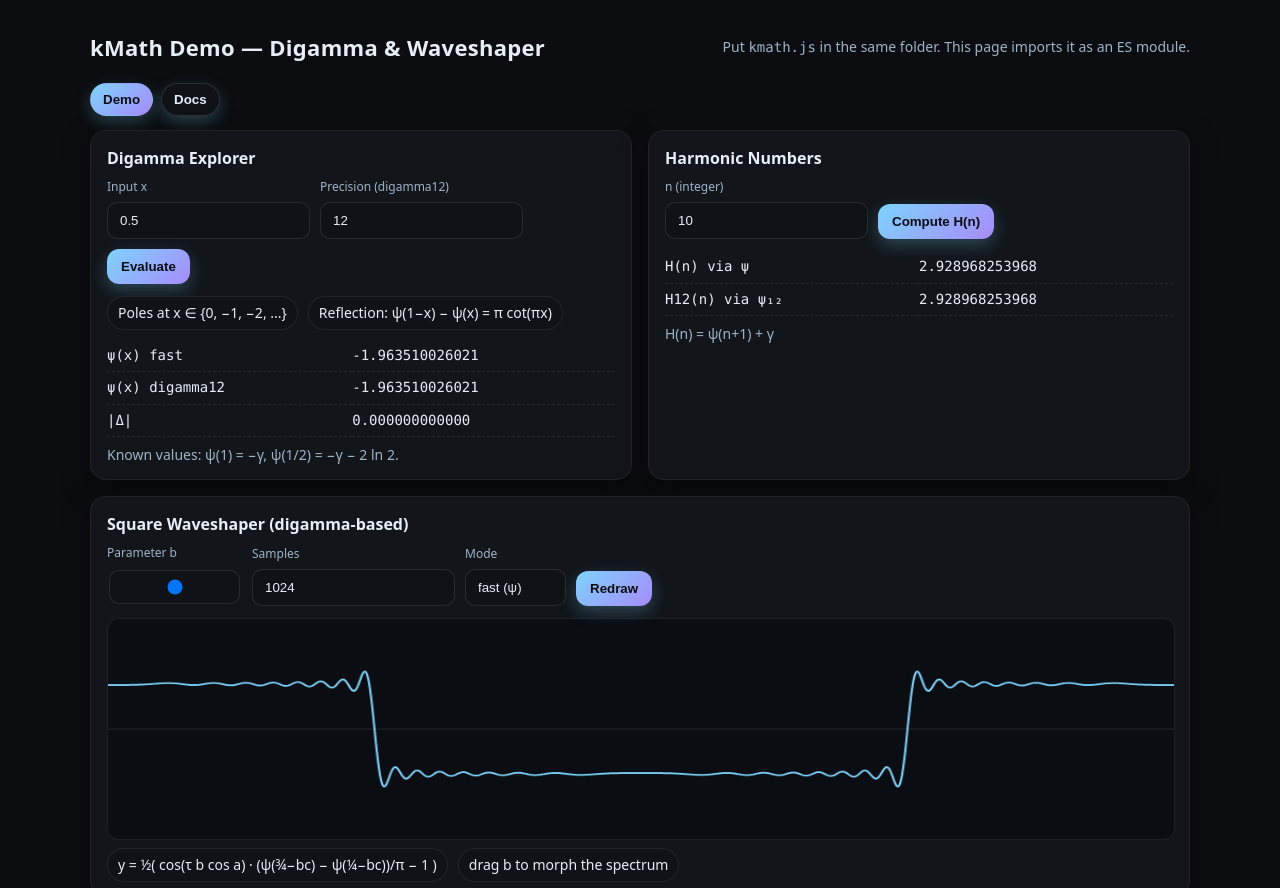
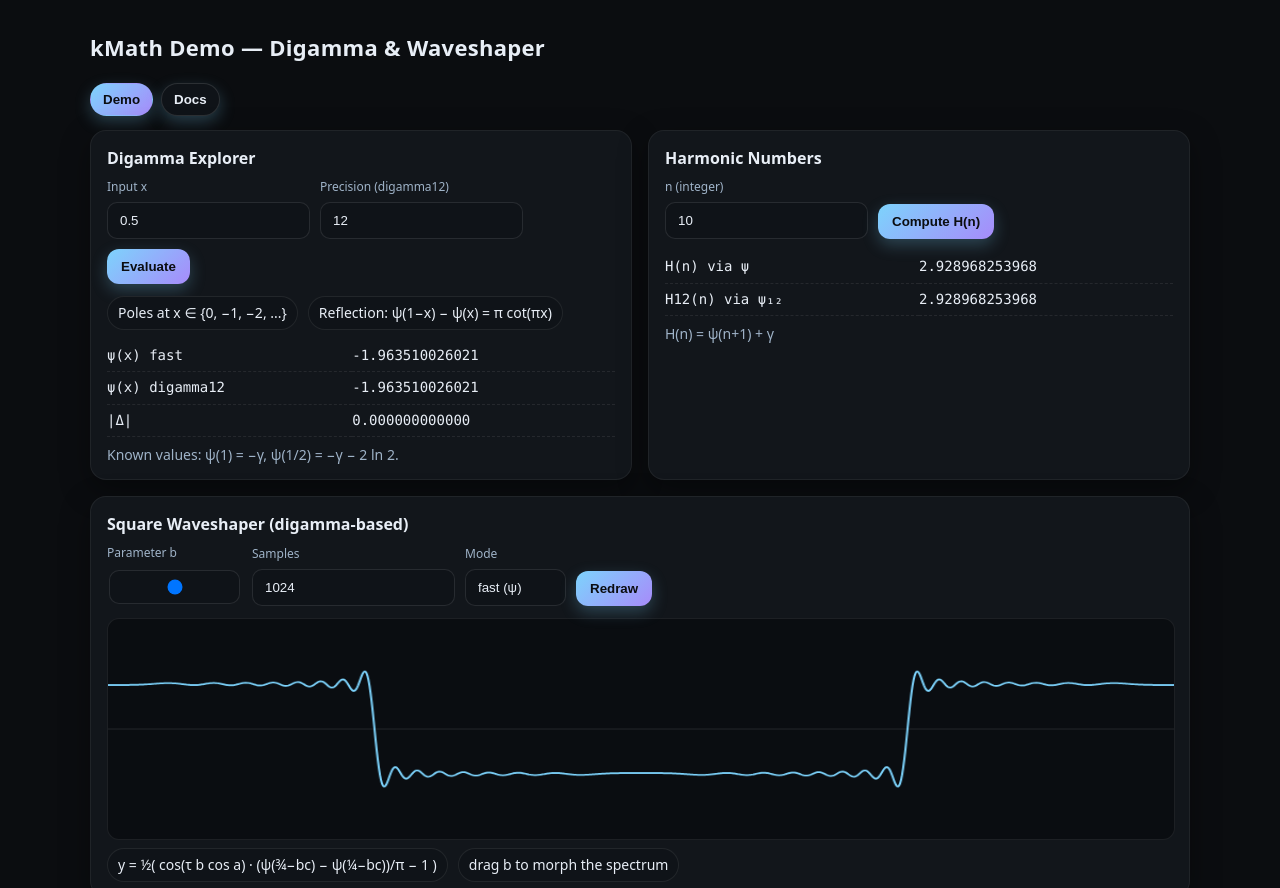
Before and after one commit to five23/kmath.js, a plain HTML site: page index.html in a window 1280 px wide. Shown: the top 888 px of the page. Drawn offline with Linux system fonts and the light colour scheme.

Commit message:
Update demo

```diff
--- a/index.html
+++ b/index.html
@@ -275,10 +275,6 @@
     <div class="wrap">
       <header>
         <h1>kMath Demo — Digamma & Waveshaper</h1>
-        <div class="note">
-          Put <span class="mono">kmath.js</span> in the same folder. This page
-          imports it as an ES module.
-        </div>
       </header>
 
       <div class="tabs">
```
